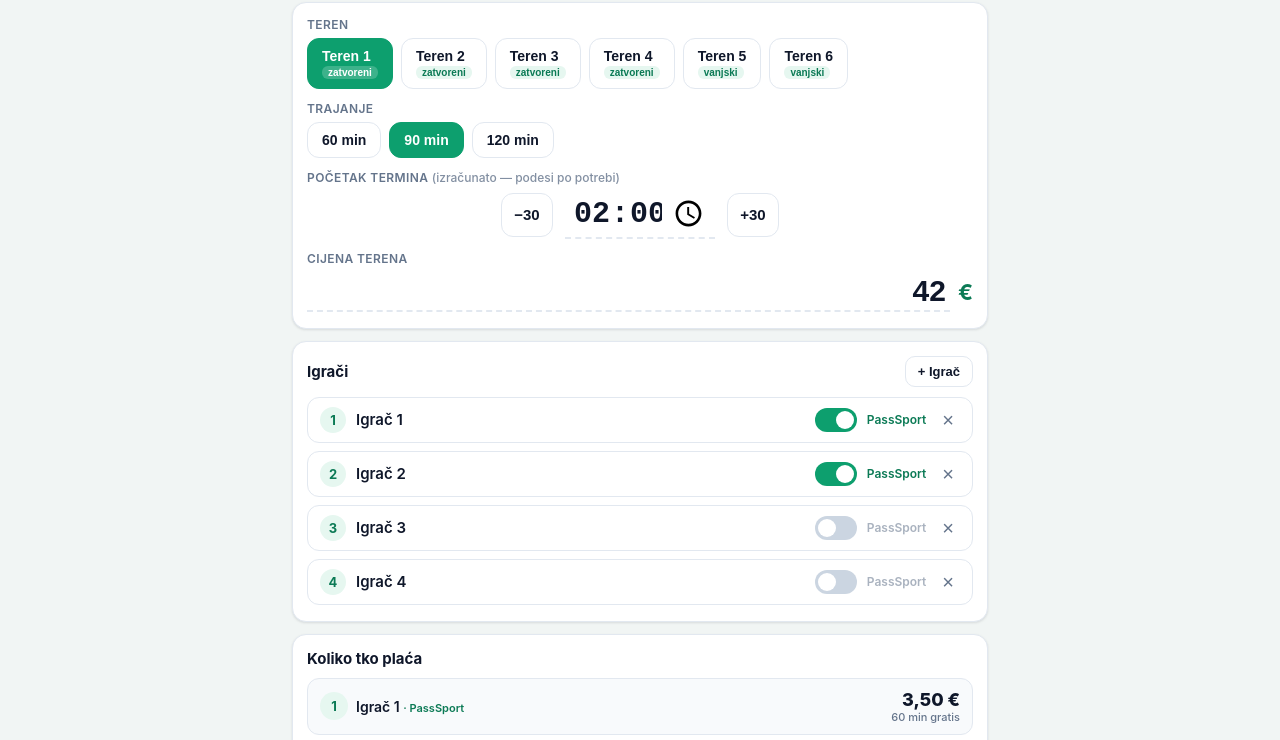
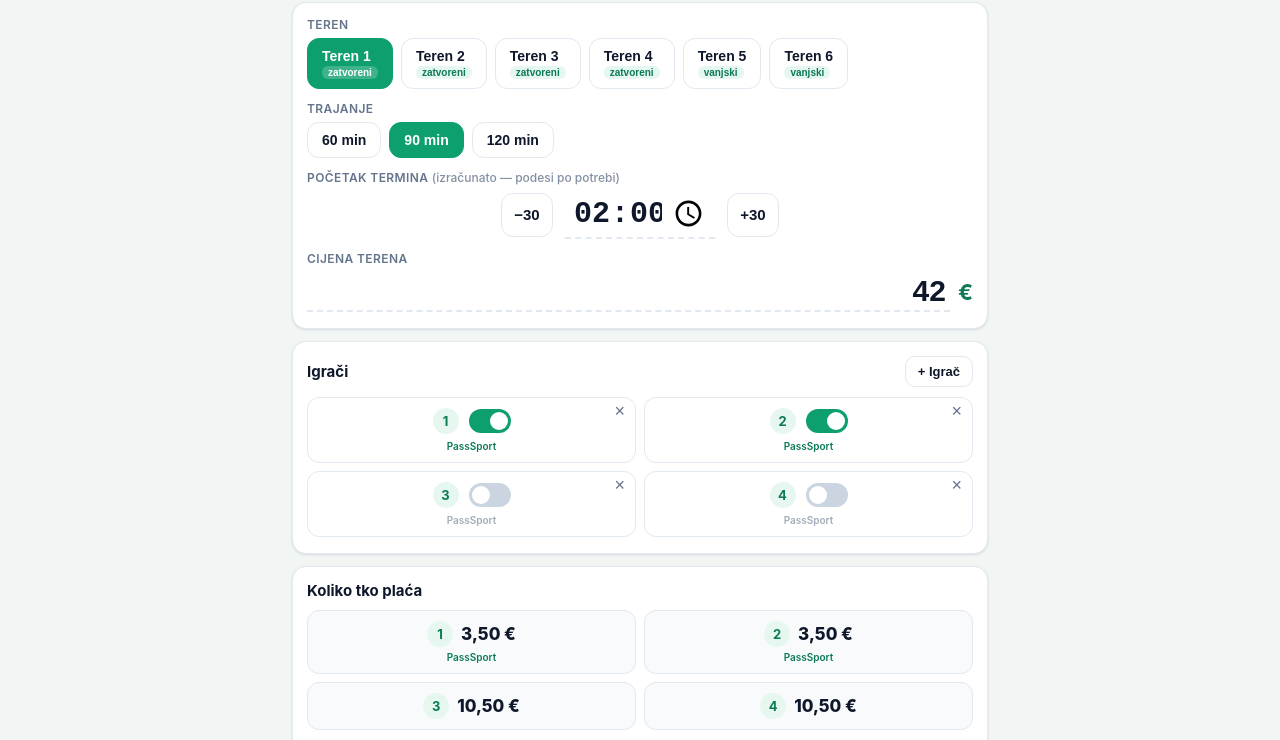
Before and after one commit to knovoselic/padel-split, a website: page public/index.html in a window 1280 px wide. Shown: the part 60-800 px from the top of the page. Drawn offline with Linux system fonts and the light colour scheme.

Commit message:
Remove redundant 60min note from non-free result cells

```diff
--- a/public/app.js
+++ b/public/app.js
@@ -186,18 +186,19 @@ function renderPlayers() {
   const el = $("players");
   el.innerHTML = "";
   ppl.forEach((p, i) => {
-    const row = document.createElement("div");
-    row.className = "player-row";
-    row.innerHTML = `
-      <span class="pnum">${i + 1}</span>
-      <span class="pname">Igrač ${i + 1}</span>
-      <label class="switch">
-        <input type="checkbox" ${p.passSport ? "checked" : ""} data-pass="${i}" />
-        <span class="slider"></span>
-      </label>
-      <span class="pass-label${p.passSport ? "" : " off"}">PassSport</span>
-      ${ppl.length > MIN_PLAYERS ? `<button class="del" data-del="${i}" aria-label="Ukloni igrača">&times;</button>` : ""}`;
-    el.appendChild(row);
+    const cell = document.createElement("div");
+    cell.className = "player-cell";
+    cell.innerHTML = `
+      <div class="player-cell-top">
+        <span class="pnum">${i + 1}</span>
+        <label class="switch">
+          <input type="checkbox" ${p.passSport ? "checked" : ""} data-pass="${i}" />
+          <span class="slider"></span>
+        </label>
+        ${ppl.length > MIN_PLAYERS ? `<button class="del" data-del="${i}" aria-label="Ukloni igrača">&times;</button>` : ""}
+      </div>
+      <span class="pass-label${p.passSport ? "" : " off"}">PassSport</span>`;
+    el.appendChild(cell);
   });
 
   el.querySelectorAll('input[data-pass]').forEach((inp) => {
@@ -209,7 +210,8 @@ function renderPlayers() {
     });
   });
   el.querySelectorAll('button[data-del]').forEach((btn) => {
-    btn.addEventListener("click", () => {
+    btn.addEventListener("click", (e) => {
+      e.stopPropagation();
       ppl.splice(Number(btn.dataset.del), 1);
       save("padel.ppl", ppl);
       renderPlayers();
@@ -234,20 +236,28 @@ function renderResult() {
     return;
   }
 
-  const parts = split.rows.map((r) => {
+  const grid = document.createElement("div");
+  grid.className = "result-grid";
+
+  split.rows.forEach((r) => {
     const p = ppl[r.idx - 1];
     const isSel = p.selected;
     const isFree = r.payCents === 0;
-    const disc = r.savedCents > 0 ? `<span class="disc">60 min gratis</span>` : "";
-    return `<div class="result-row${isSel ? " selected" : ""}" data-select="${r.idx - 1}" role="button" tabindex="0" aria-pressed="${isSel ? "true" : "false"}" ontouchstart="">
-      <div class="who">
+    const note = isFree ? '<span class="disc">60 min gratis</span>' : '';
+    const btn = document.createElement("button");
+    btn.className = "result-row" + (isSel ? " selected" : "");
+    btn.type = "button";
+    btn.dataset.select = r.idx - 1;
+    btn.setAttribute("aria-pressed", isSel ? "true" : "false");
+    btn.setAttribute("aria-label", `Igrač ${r.idx}${r.passSport ? " s PassSport" : ""}, ${fmtEURfromCents(r.payCents)}`);
+    btn.innerHTML = `
+      <div class="result-row-top">
         <div class="avatar">${r.idx}</div>
-        <div class="nm">Igrač ${r.idx}${r.passSport ? ' <span class="free-note">· PassSport</span>' : ""}</div>
+        <div class="amount ${isFree ? "free" : ""}">${fmtEURfromCents(r.payCents)}</div>
       </div>
-      <div class="amount ${isFree ? "free" : ""}">${fmtEURfromCents(r.payCents)}${disc}</div>
-      <div class="check" aria-hidden="true">✓</div>
-    </div>`;
-  }).join("");
+      ${r.passSport ? `<div class="result-row-bottom"><span class="free-note">PassSport</span>${note}</div>` : ""}`;
+    grid.appendChild(btn);
+  });
 
   const selectedCents = split.rows
     .filter((r) => ppl[r.idx - 1].selected)
@@ -267,59 +277,16 @@ function renderResult() {
 
   const hint = `<div class="result-hint">Klikni na igrača da ga označiš za grupno plaćanje.</div>`;
 
-  el.innerHTML = parts + groupMeta + meta + hint;
+  el.innerHTML = "";
+  el.appendChild(grid);
+  el.insertAdjacentHTML("beforeend", groupMeta + meta + hint);
 
-  el.querySelectorAll(".result-row[data-select]").forEach((row) => {
-    const toggle = () => {
-      const idx = Number(row.dataset.select);
+  grid.querySelectorAll(".result-row[data-select]").forEach((btn) => {
+    btn.addEventListener("click", () => {
+      const idx = Number(btn.dataset.select);
       ppl[idx].selected = !ppl[idx].selected;
       save("padel.ppl", ppl);
       renderResult();
-    };
-
-    // Distinguish tap from scroll on touch devices.
-    let touchStart = null;
-    let touchMoved = false;
-    row.addEventListener("touchstart", (e) => {
-      const t = e.touches[0];
-      touchStart = { x: t.clientX, y: t.clientY, time: Date.now() };
-      touchMoved = false;
-    }, { passive: true });
-
-    row.addEventListener("touchmove", (e) => {
-      if (!touchStart) return;
-      const t = e.touches[0];
-      const dx = Math.abs(t.clientX - touchStart.x);
-      const dy = Math.abs(t.clientY - touchStart.y);
-      if (dx > 10 || dy > 10) touchMoved = true;
-    }, { passive: true });
-
-    row.addEventListener("touchend", (e) => {
-      if (!touchStart) return;
-      const t = e.changedTouches[0];
-      const dx = Math.abs(t.clientX - touchStart.x);
-      const dy = Math.abs(t.clientY - touchStart.y);
-      const duration = Date.now() - touchStart.time;
-      const moved = touchMoved || dx > 10 || dy > 10;
-      if (!moved && duration < 300) {
-        e.preventDefault(); // stop emulated click
-        toggle();
-      }
-      touchStart = null;
-      touchMoved = false;
-    }, { passive: false });
-
-    // Click still works for desktop / non-touch, but ignore emulated clicks from touch.
-    row.addEventListener("click", (e) => {
-      if (e.pointerType === "touch") return;
-      toggle();
-    });
-
-    row.addEventListener("keydown", (e) => {
-      if (e.key === "Enter" || e.key === " ") {
-        e.preventDefault();
-        toggle();
-      }
     });
   });
 }
--- a/public/style.css
+++ b/public/style.css
@@ -111,29 +111,6 @@ main { max-width: 720px; margin: 0 auto; padding: 12px 12px 8px; }
 .price-input:focus { border-bottom-color: var(--primary); }
 .eur { font-size: 22px; font-weight: 700; color: var(--primary-dark); }
 
-/* Players */
-#players { display: flex; flex-direction: column; gap: 8px; }
-.player-row {
-  display: flex; align-items: center; gap: 10px;
-  padding: 9px 12px; border: 1px solid var(--border); border-radius: 12px;
-  background: #fff;
-}
-.pnum {
-  width: 26px; height: 26px; border-radius: 50%;
-  background: var(--primary-soft); color: var(--primary-dark);
-  display: flex; align-items: center; justify-content: center;
-  font-size: 13px; font-weight: 700; flex: 0 0 auto;
-}
-.pname { flex: 1; font-size: 15px; font-weight: 600; }
-.pass-label { font-size: 12px; font-weight: 600; color: var(--primary-dark); min-width: 52px; text-align: right; }
-.pass-label.off { color: var(--muted); opacity: 0.55; }
-.player-row .del {
-  background: none; border: none; color: var(--muted);
-  font-size: 20px; cursor: pointer; padding: 2px 6px; line-height: 1;
-  transition: color 0.12s ease;
-}
-.player-row .del:hover { color: var(--danger); }
-
 /* Switch */
 .switch { position: relative; display: inline-block; width: 42px; height: 24px; flex: 0 0 auto; }
 .switch input { opacity: 0; width: 0; height: 0; }
@@ -142,29 +119,58 @@ main { max-width: 720px; margin: 0 auto; padding: 12px 12px 8px; }
 .switch input:checked + .slider { background: var(--primary); }
 .switch input:checked + .slider::before { transform: translateX(18px); }
 
+/* Players */
+#players { display: grid; grid-template-columns: 1fr 1fr; gap: 8px; }
+.player-cell {
+  position: relative;
+  display: flex; flex-direction: column; align-items: center; gap: 6px;
+  padding: 10px 8px; border: 1px solid var(--border); border-radius: 12px;
+  background: #fff;
+}
+.player-cell-top {
+  display: flex; align-items: center; justify-content: center; gap: 10px;
+  width: 100%;
+}
+.pnum {
+  width: 26px; height: 26px; border-radius: 50%;
+  background: var(--primary-soft); color: var(--primary-dark);
+  display: flex; align-items: center; justify-content: center;
+  font-size: 13px; font-weight: 700; flex: 0 0 auto;
+}
+.player-cell .pass-label { font-size: 10px; font-weight: 600; color: var(--primary-dark); }
+.player-cell .pass-label.off { color: var(--muted); opacity: 0.6; }
+.player-cell .del {
+  position: absolute; top: 2px; right: 4px;
+  background: none; border: none; color: var(--muted);
+  font-size: 18px; cursor: pointer; padding: 2px 6px; line-height: 1;
+  transition: color 0.12s ease;
+}
+.player-cell .del:hover { color: var(--danger); }
+
 /* Result */
-.result { display: flex; flex-direction: column; gap: 8px; }
+.result-grid { display: grid; grid-template-columns: 1fr 1fr; gap: 8px; }
 .result-row {
-  display: flex; align-items: center; gap: 10px;
-  padding: 10px 12px; border-radius: 12px;
+  display: flex; flex-direction: column; align-items: center; gap: 4px;
+  padding: 10px 8px; border-radius: 12px;
   background: #f8fafc; border: 1px solid var(--border);
   cursor: pointer; transition: border-color 0.12s ease, background 0.12s ease;
   -webkit-tap-highlight-color: transparent;
   touch-action: manipulation;
   -webkit-touch-callout: none;
   user-select: none;
+  /* reset button defaults */
+  appearance: none; -webkit-appearance: none;
+  width: 100%; font: inherit; text-align: center;
 }
 .result-row:hover { border-color: var(--primary); }
-.result-row.selected { border-left: 3px solid var(--primary); background: #eefcf5; padding-left: 9px; }
-.result-row .check { display: none; margin-left: auto; color: var(--primary); font-weight: 800; font-size: 16px; }
-.result-row.selected .check { display: block; }
-.result-row .who { display: flex; align-items: center; gap: 8px; flex: 1; min-width: 0; }
-.result-row .who .avatar { width: 28px; height: 28px; border-radius: 50%; background: var(--primary-soft); color: var(--primary-dark); display: flex; align-items: center; justify-content: center; font-weight: 700; font-size: 13px; flex: 0 0 auto; }
-.result-row .who .nm { font-size: 14px; font-weight: 600; white-space: nowrap; overflow: hidden; text-overflow: ellipsis; }
-.result-row .who .free-note { font-size: 11px; color: var(--primary-dark); font-weight: 600; }
-.result-row .amount { font-size: 18px; font-weight: 800; color: var(--text); white-space: nowrap; text-align: right; }
+.result-row.selected { border-color: var(--primary); background: #eefcf5; }
+.result-row-top { display: flex; align-items: center; justify-content: center; gap: 8px; width: 100%; }
+.result-row-bottom { display: flex; flex-direction: column; align-items: center; gap: 1px; }
+.result-row .avatar { width: 26px; height: 26px; border-radius: 50%; background: var(--primary-soft); color: var(--primary-dark); display: flex; align-items: center; justify-content: center; font-weight: 700; font-size: 13px; flex: 0 0 auto; }
+.result-row .free-note { font-size: 10px; color: var(--primary-dark); font-weight: 600; }
+.result-row .amount { font-size: 17px; font-weight: 800; color: var(--text); white-space: nowrap; }
 .result-row .amount.free { color: var(--primary); }
-.result-row .amount .disc { display: block; font-size: 11px; font-weight: 500; color: var(--muted); }
+.result-row .amount .disc { display: block; font-size: 10px; font-weight: 500; color: var(--muted); }
 
 .result-meta {
   display: flex; justify-content: space-between; gap: 8px;
--- a/public/sw.js
+++ b/public/sw.js
@@ -1,4 +1,4 @@
-const CACHE = "padelsplit-mvnwnns2";
+const CACHE = "padelsplit-mvnxfcjm";
 const ASSETS = [
   "./",
   "./app.js",
```
